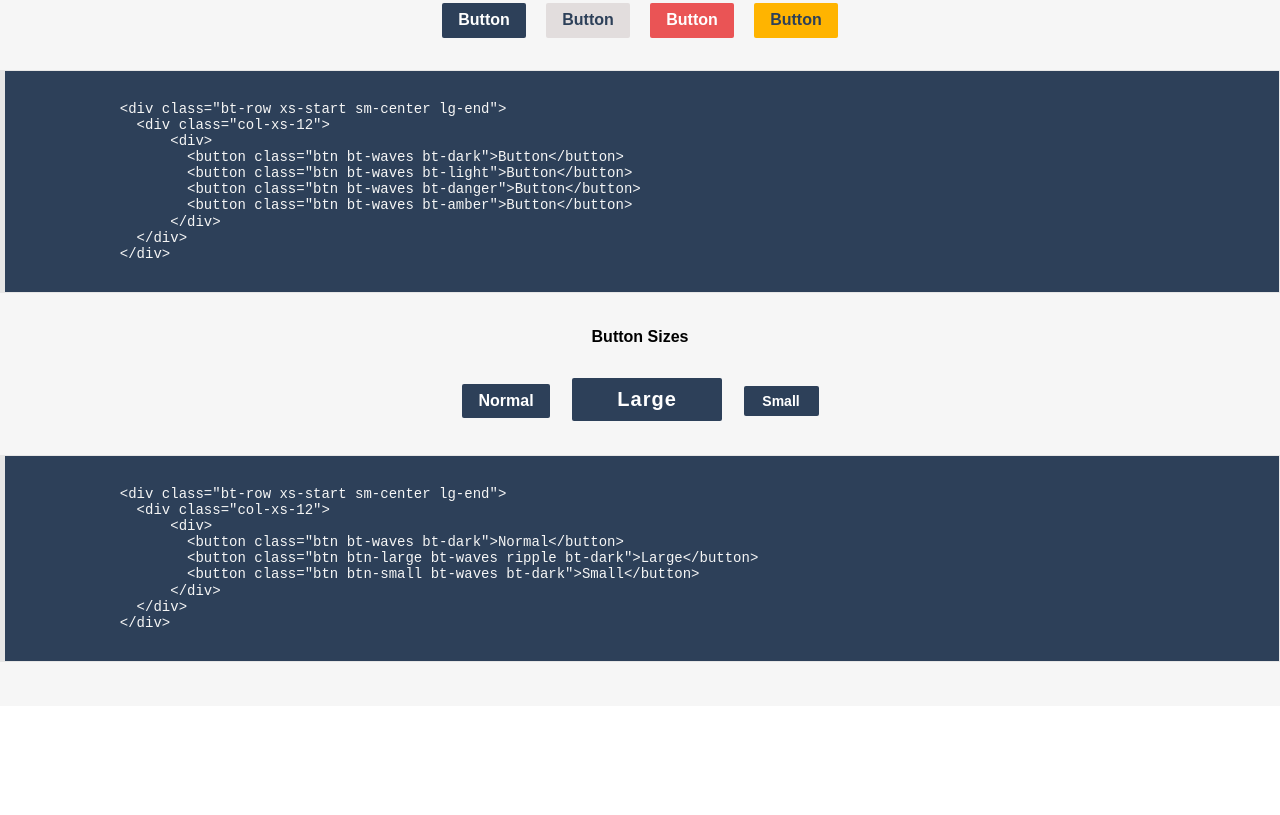
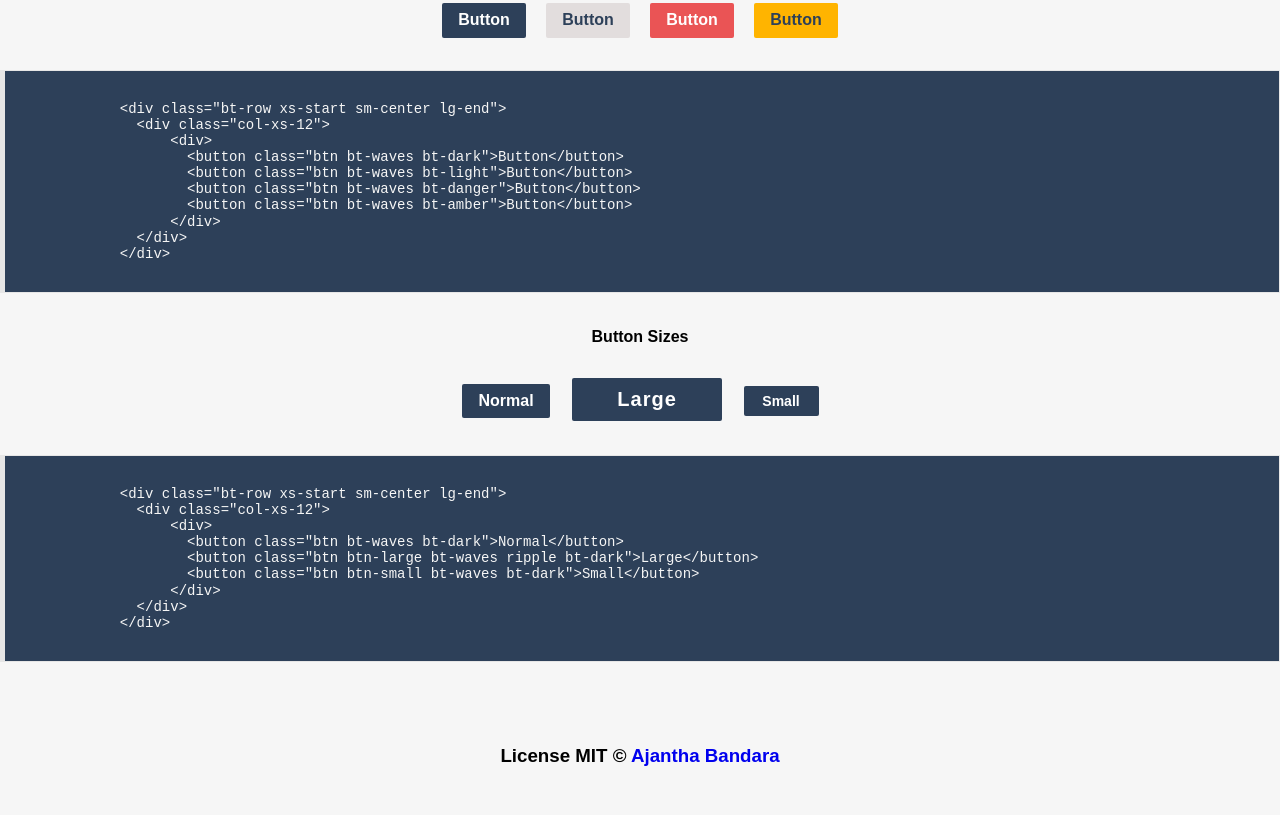
Before and after one commit to AjanthaB/bilstrap, a website: page index.html in a window 1280 px wide. Shown: the part 4513-5328 px from the top of the page. Before the commit the page ends 5219 px from the top, so only its background shows below. Drawn offline with Linux system fonts and the light colour scheme.

Commit message:
added license details

```diff
--- a/index.html
+++ b/index.html
@@ -482,6 +482,18 @@
         </div>
 
       </section>
+
+      <footer>
+        <section>
+          <div class="bt-row">
+            <div class="col-xs-12 center">
+              <div>
+                <h3>License MIT © <a href="https://ajanthab.com/">Ajantha Bandara</a> </h3>
+              </div>
+            </div>
+          </div>
+        </section>
+      </footer>
     </div>
 
 
```
